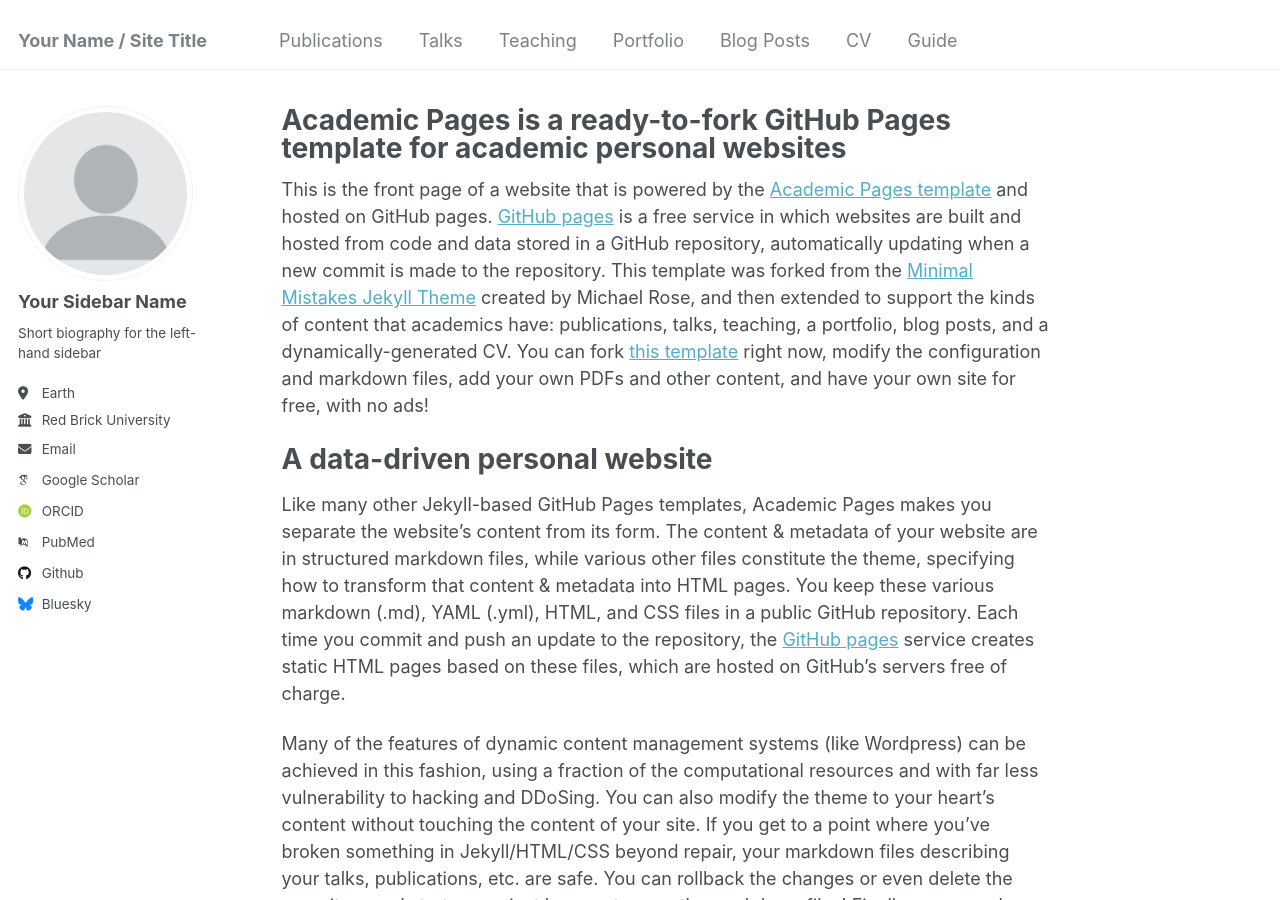
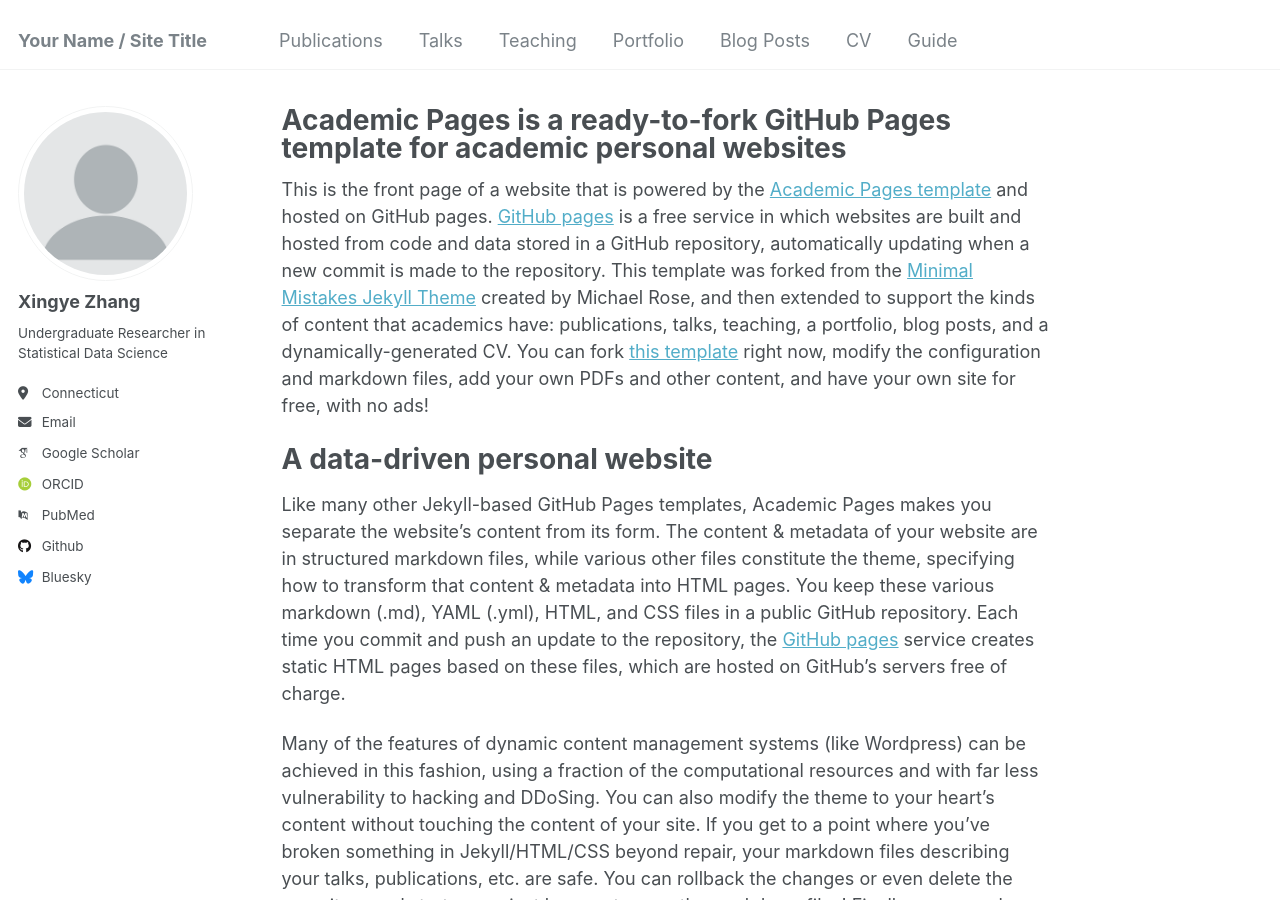
Before and after one commit to az-serein/az-serein.github.io, a Jekyll site: the page built from _pages/about.md, in a window 1280 px wide and 900 px high. Built offline with Jekyll 4.4.1, drawn with Linux system fonts in a browser that asks for light colours; some web fonts are replaced.

Commit message:
Update _config.yml

```diff
--- a/_config.yml
+++ b/_config.yml
@@ -22,13 +22,13 @@ repository               : "academicpages/academicpages.github.io"
 author:
   # Biographic information
   avatar           : "profile.png"
-  name             : "Your Sidebar Name"
+  name             : "Xingye Zhang"
   pronouns         : # example: "she/her"
-  bio              : "Short biography for the left-hand sidebar"
-  location         : "Earth"
-  employer         : "Red Brick University"
-  uri              : # URL
-  email            : "none@example.org"
+  bio              : "Undergraduate Researcher in Statistical Data Science"
+  location         : "Connecticut"
+  institution      : "University of Connecticut"
+  url              : # URL
+  email            : "azserein1016@outlook.com"
 
   # Academic websites
   arxiv            : # URL - Update with the correct link to your profile
```
